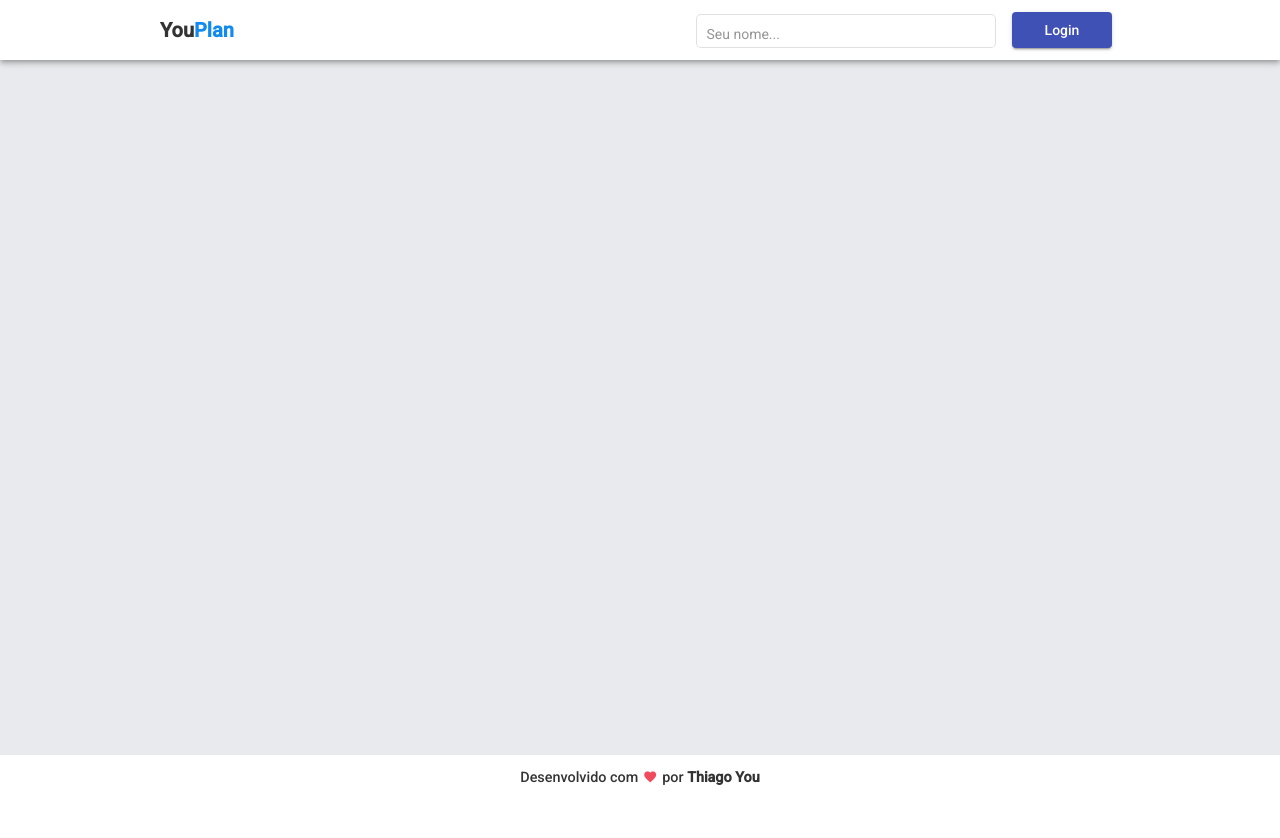
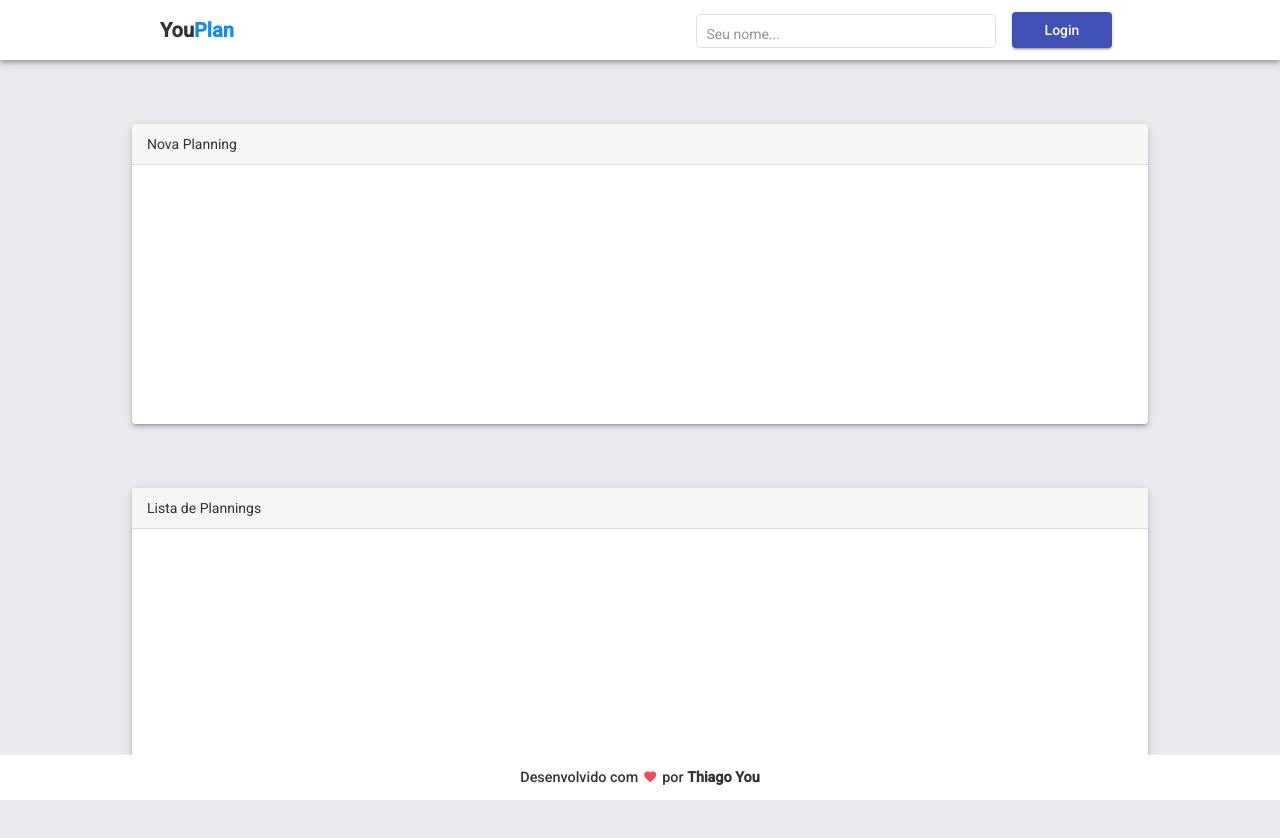
Before and after one commit to thiago-you/you-plan, an Angular app in the folder frontend/: page /home in a window 1280 px wide. Shown: the top 838 px of the page. Before the commit the page ends 800 px from the top, so only its background shows below. Built offline with nearby package versions, Linux system fonts and the light colour scheme.

Commit message:
creating planning components

```diff
--- a/frontend/src/app/app.module.ts
+++ b/frontend/src/app/app.module.ts
@@ -28,6 +28,8 @@ import { HttpClientModule } from '@angular/common/http';
 import { UserListComponent } from './components/user/user-list/user-list.component';
 import { PlanningItemListComponent } from './components/planning/planning-item-list/planning-item-list.component';
 import { PlanningComponent } from './views/planning/planning.component';
+import { PlanningListComponent } from './components/planning/planning-list/planning-list.component';
+import { PlanningCreateComponent } from './components/planning/planning-create/planning-create.component';
 
 @NgModule({
   declarations: [
@@ -39,6 +41,8 @@ import { PlanningComponent } from './views/planning/planning.component';
     UserListComponent,
     PlanningItemListComponent,
     PlanningComponent,
+    PlanningListComponent,
+    PlanningCreateComponent,
   ],
   imports: [
     BrowserModule,
--- /dev/null
+++ b/frontend/src/app/components/planning/planning-create/planning-create.component.html
@@ -0,0 +1,10 @@
+<mat-card class="card card-vote mat-elevation-z3">
+    <div class="card-header">
+        <p>
+            Nova Planning
+        </p>
+    </div>
+    <div class="card-body">
+
+    </div>
+</mat-card>
--- /dev/null
+++ b/frontend/src/app/components/planning/planning-create/planning-create.component.scss
@@ -0,0 +1,25 @@
+.mat-card {
+    padding: 0;
+    height: 300px;
+
+    .card-header {
+        background-color: #f5f5f5;
+        color: #333;
+        border-color: #ddd;
+        padding: 10px 15px;
+        border-bottom: 1px solid #ddd;
+        border-top-left-radius: 3px;
+        border-top-right-radius: 3px;
+
+        p {
+            margin: 0;
+            padding: 0;
+        }
+    }
+
+    .card-body {
+        min-height: 50px;
+        display: flex;
+        flex-direction: column;
+    }
+}
--- /dev/null
+++ b/frontend/src/app/components/planning/planning-create/planning-create.component.ts
@@ -0,0 +1,15 @@
+import { Component, OnInit } from '@angular/core';
+
+@Component({
+  selector: 'app-planning-create',
+  templateUrl: './planning-create.component.html',
+  styleUrls: ['./planning-create.component.scss']
+})
+export class PlanningCreateComponent implements OnInit {
+
+  constructor() { }
+
+  ngOnInit(): void {
+  }
+
+}
--- /dev/null
+++ b/frontend/src/app/components/planning/planning-list/planning-list.component.html
@@ -0,0 +1,10 @@
+<mat-card class="card card-vote mat-elevation-z3">
+    <div class="card-header">
+        <p>
+            Lista de Plannings
+        </p>
+    </div>
+    <div class="card-body">
+
+    </div>
+</mat-card>
--- /dev/null
+++ b/frontend/src/app/components/planning/planning-list/planning-list.component.scss
@@ -0,0 +1,25 @@
+.mat-card {
+    padding: 0;
+    height: 300px;
+
+    .card-header {
+        background-color: #f5f5f5;
+        color: #333;
+        border-color: #ddd;
+        padding: 10px 15px;
+        border-bottom: 1px solid #ddd;
+        border-top-left-radius: 3px;
+        border-top-right-radius: 3px;
+
+        p {
+            margin: 0;
+            padding: 0;
+        }
+    }
+
+    .card-body {
+        min-height: 50px;
+        display: flex;
+        flex-direction: column;
+    }
+}
--- /dev/null
+++ b/frontend/src/app/components/planning/planning-list/planning-list.component.ts
@@ -0,0 +1,15 @@
+import { Component, OnInit } from '@angular/core';
+
+@Component({
+  selector: 'app-planning-list',
+  templateUrl: './planning-list.component.html',
+  styleUrls: ['./planning-list.component.scss']
+})
+export class PlanningListComponent implements OnInit {
+
+  constructor() { }
+
+  ngOnInit(): void {
+  }
+
+}
--- a/frontend/src/app/views/home/home.component.html
+++ b/frontend/src/app/views/home/home.component.html
@@ -1,10 +1,10 @@
 <div class="content">
     <div class="container">
         <section id="create-planning">
-
+            <app-planning-create></app-planning-create>
         </section>
         <section id="plannings">
-
+            <app-planning-list></app-planning-list>
         </section>
     </div>
 </div>
--- a/frontend/src/app/views/home/home.component.scss
+++ b/frontend/src/app/views/home/home.component.scss
@@ -6,23 +6,12 @@ div.content {
     margin-bottom: 64px;
 
     div.container {
-        display: grid;
         width: 1080px;
-        grid-template-columns: 1fr 300px;
-        grid-template-rows: 1fr;
-        grid-template-areas: 'planning users';
+        display: flex;
+        flex-direction: column;
 
         section {
             margin: 2rem;
-
-            &#planning {
-                grid-area: planning;
-            }
-
-            &#users {
-                grid-area: users;
-            }
         }
-
     }
 }
```
